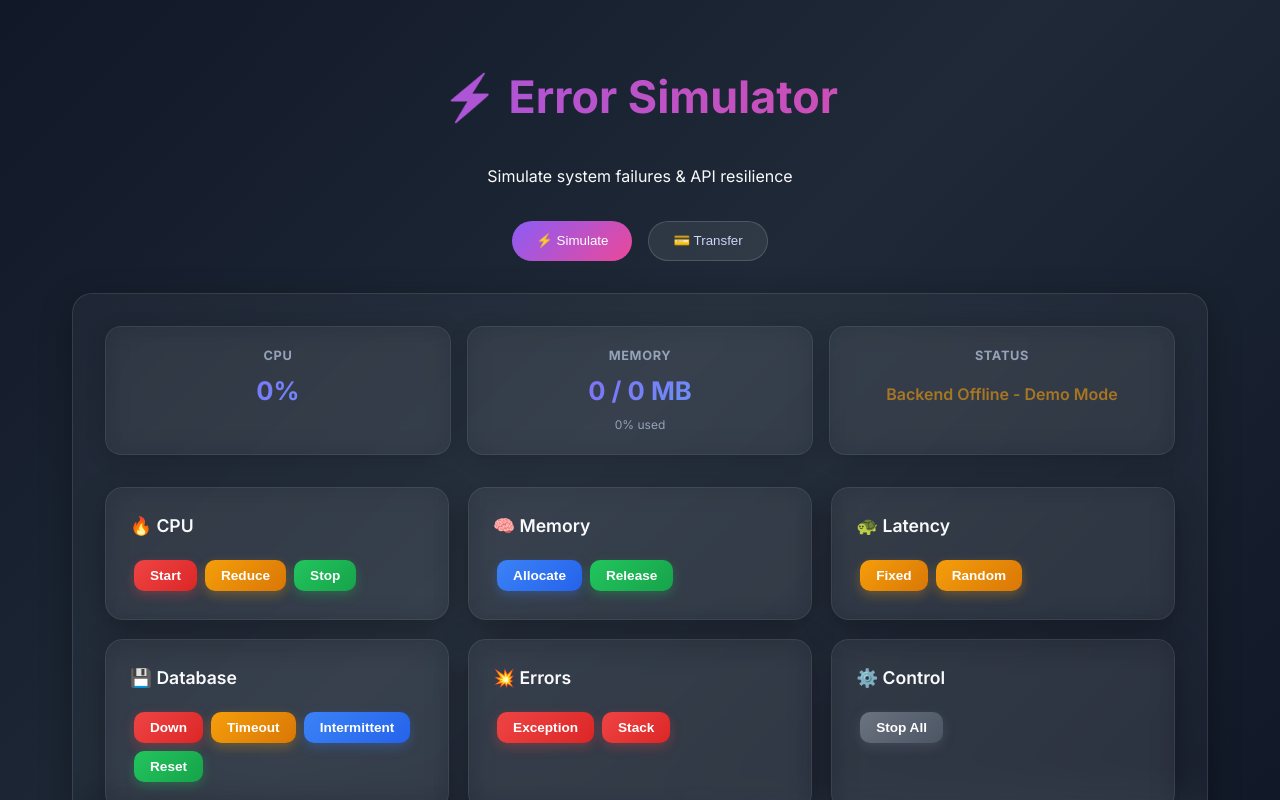
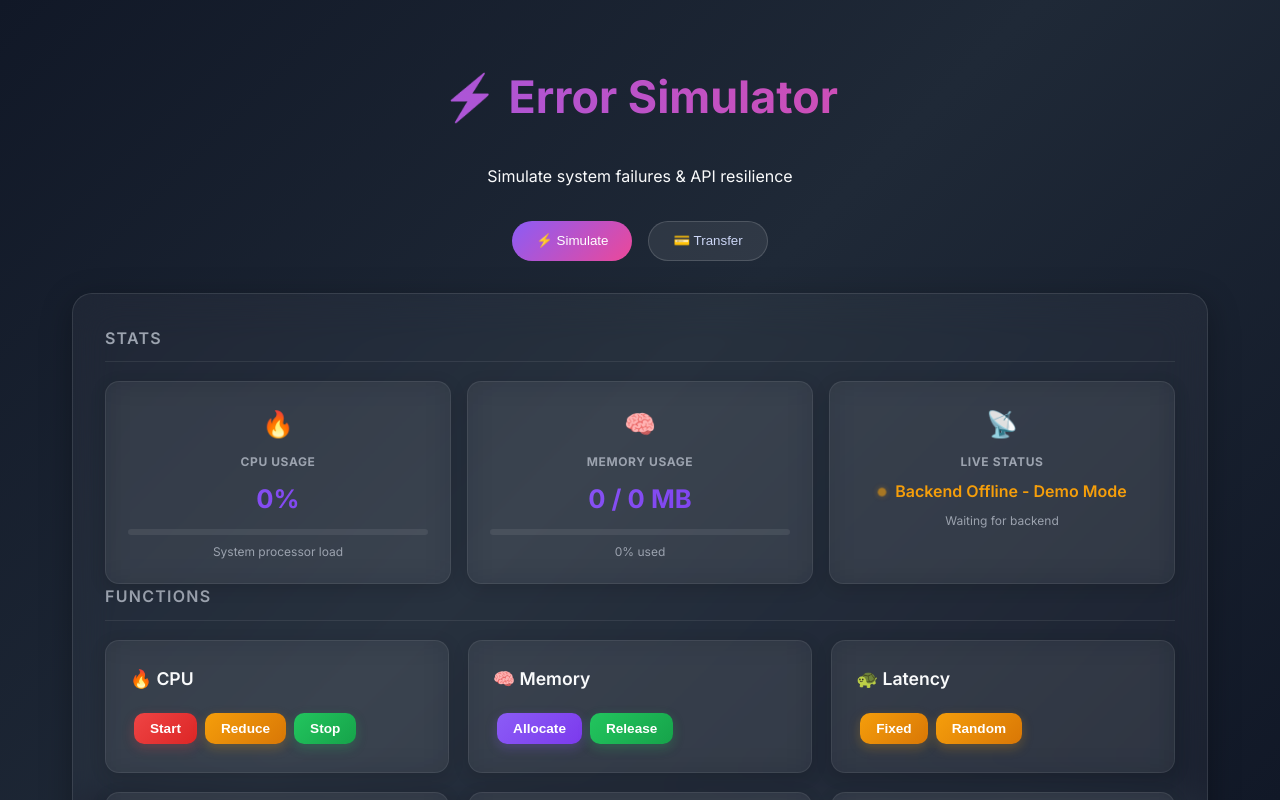
Before and after one commit to A-George-Bright/ErrorSimulator, an Angular app in the folder frontend/error-simulator-ui/: page /simulate in a window 1280 px wide. Shown: the top 800 px of the page. Built offline with nearby package versions, Linux system fonts and the light colour scheme; no server answers.

Commit message:
UI Changes

```diff
--- a/frontend/error-simulator-ui/src/app/simulate.component.css
+++ b/frontend/error-simulator-ui/src/app/simulate.component.css
@@ -1,41 +1,57 @@
-/* Stats Bar */
+/* Section Titles */
+.section-title {
+  margin: 0 0 1.2rem;
+  font-size: 1rem;
+  font-weight: 600;
+  text-transform: uppercase;
+  letter-spacing: 0.08em;
+  color: var(--text-muted);
+  padding-bottom: 0.6rem;
+  border-bottom: 1px solid var(--border);
+}
+
+/* Stats Row */
 .stats-container {
   display: flex;
   gap: 1rem;
-  margin-bottom: 2rem;
 }
 
 .stat-card {
   flex: 1;
-  background: rgba(255, 255, 255, 0.04);
-  border: 1px solid rgba(255, 255, 255, 0.08);
-  border-radius: 16px;
-  padding: 1.2rem;
+  background: var(--glass);
+  border: 1px solid var(--border);
+  border-radius: 14px;
+  padding: 1.4rem;
   text-align: center;
   backdrop-filter: blur(16px);
-  box-shadow: 0 4px 20px rgba(0, 0, 0, 0.2);
+  box-shadow: 0 4px 16px rgba(0, 0, 0, 0.15);
   transition: all 0.3s ease;
 }
 
 .stat-card:hover {
-  border-color: rgba(139, 92, 246, 0.3);
-  box-shadow: 0 8px 30px rgba(139, 92, 246, 0.15);
+  border-color: rgba(139, 92, 246, 0.25);
+  box-shadow: 0 8px 24px rgba(139, 92, 246, 0.1);
   transform: translateY(-2px);
 }
 
+.stat-icon {
+  font-size: 1.6rem;
+  margin-bottom: 0.4rem;
+}
+
 .stat-card h3 {
-  margin: 0 0 0.3rem;
-  font-size: 0.8rem;
+  margin: 0 0 0.5rem;
+  font-size: 0.75rem;
   text-transform: uppercase;
   letter-spacing: 0.05em;
-  color: #94a3b8;
+  color: var(--text-muted);
 }
 
 .stat-value {
   font-size: 1.6rem;
   font-weight: 700;
   margin: 0;
-  background: linear-gradient(135deg, #8b5cf6, #60a5fa);
+  background: linear-gradient(135deg, var(--primary), var(--primary-dark));
   -webkit-background-clip: text;
   background-clip: text;
   -webkit-text-fill-color: transparent;
@@ -43,29 +59,87 @@
 
 .stat-sub {
   font-size: 0.75rem;
-  color: #94a3b8;
-  margin: 0.2rem 0 0;
+  color: var(--text-muted);
+  margin: 0.4rem 0 0;
+}
+
+/* Progress Bars */
+.stat-bar {
+  width: 100%;
+  height: 6px;
+  background: var(--border);
+  border-radius: 3px;
+  margin-top: 0.6rem;
+  overflow: hidden;
+}
+
+.stat-bar-fill {
+  height: 100%;
+  border-radius: 3px;
+  transition: width 0.5s ease;
+  max-width: 100%;
+}
+
+.cpu-bar,
+.memory-bar {
+  background: linear-gradient(90deg, var(--primary), var(--primary-dark));
+}
+
+/* Status Indicator */
+.status-indicator {
+  display: flex;
+  align-items: center;
+  justify-content: center;
+  gap: 0.5rem;
+}
+
+.status-indicator p {
+  margin: 0;
+}
+
+.status-dot {
+  width: 10px;
+  height: 10px;
+  border-radius: 50%;
+  display: inline-block;
+  flex-shrink: 0;
+}
+
+.dot-connected {
+  background: var(--success);
+  box-shadow: 0 0 8px rgba(34, 197, 94, 0.5);
+  animation: dot-pulse 2s infinite;
+}
+
+.dot-disconnected {
+  background: var(--gray-600);
+  box-shadow: 0 0 8px rgba(75, 85, 99, 0.4);
+}
+
+.dot-demo {
+  background: var(--warning);
+  box-shadow: 0 0 8px rgba(245, 158, 11, 0.5);
+  animation: dot-pulse 2s infinite;
 }
 
 .connected {
-  color: #22c55e;
+  color: var(--success);
   font-weight: 600;
 }
 
 .disconnected {
-  color: #ef4444;
+  color: var(--gray-600);
   font-weight: 600;
 }
 
 .demo {
-  color: #f59e0b;
+  color: var(--warning);
   font-weight: 600;
-  animation: pulse 2s infinite;
 }
 
-@keyframes pulse {
-  0%, 100% { opacity: 1; }
-  50% { opacity: 0.6; }
+@keyframes dot-pulse {
+  0%, 100% { opacity: 1; transform: scale(1); }
+  50% { opacity: 0.6; transform: scale(0.85); }
 }
 
 /* Action Grid */
@@ -76,18 +150,18 @@
 }
 
 .card {
-  background: rgba(255, 255, 255, 0.04);
-  border: 1px solid rgba(255, 255, 255, 0.08);
-  border-radius: 18px;
+  background: var(--glass);
+  border: 1px solid var(--border);
+  border-radius: 14px;
   padding: 1.5rem;
   backdrop-filter: blur(16px);
   transition: all 0.3s ease;
-  box-shadow: 0 8px 32px rgba(0, 0, 0, 0.3);
+  box-shadow: 0 4px 16px rgba(0, 0, 0, 0.15);
 }
 
 .card:hover {
-  border-color: rgba(139, 92, 246, 0.3);
-  box-shadow: 0 16px 40px rgba(0, 0, 0, 0.5);
+  border-color: rgba(139, 92, 246, 0.25);
+  box-shadow: 0 8px 24px rgba(139, 92, 246, 0.1);
   transform: translateY(-2px);
 }
 
@@ -120,27 +194,27 @@
   transform: scale(0.95);
 }
 
-.btn.red {
-  background: linear-gradient(135deg, #ef4444, #dc2626);
-  box-shadow: 0 4px 12px rgba(239, 68, 68, 0.3);
+.btn.danger {
+  background: linear-gradient(135deg, var(--danger), #dc2626);
+  box-shadow: 0 4px 12px rgba(239, 68, 68, 0.25);
 }
 
-.btn.yellow {
-  background: linear-gradient(135deg, #f59e0b, #d97706);
-  box-shadow: 0 4px 12px rgba(245, 158, 11, 0.3);
+.btn.warning {
+  background: linear-gradient(135deg, var(--warning), #d97706);
+  box-shadow: 0 4px 12px rgba(245, 158, 11, 0.25);
 }
 
-.btn.green {
-  background: linear-gradient(135deg, #22c55e, #16a34a);
-  box-shadow: 0 4px 12px rgba(34, 197, 94, 0.3);
+.btn.success {
+  background: linear-gradient(135deg, var(--success), #16a34a);
+  box-shadow: 0 4px 12px rgba(34, 197, 94, 0.25);
 }
 
-.btn.blue {
-  background: linear-gradient(135deg, #3b82f6, #2563eb);
-  box-shadow: 0 4px 12px rgba(59, 130, 246, 0.3);
+.btn.primary {
+  background: linear-gradient(135deg, var(--primary), var(--primary-dark));
+  box-shadow: 0 4px 12px rgba(139, 92, 246, 0.25);
 }
 
-.btn.gray {
-  background: linear-gradient(135deg, #6b7280, #4b5563);
-  box-shadow: 0 4px 12px rgba(107, 114, 128, 0.3);
+.btn.neutral {
+  background: linear-gradient(135deg, var(--gray-600), var(--gray-700));
+  box-shadow: 0 4px 12px rgba(75, 85, 99, 0.25);
 }
--- a/frontend/error-simulator-ui/src/app/simulate.component.html
+++ b/frontend/error-simulator-ui/src/app/simulate.component.html
@@ -1,74 +1,95 @@
-<!-- 📊 STATS (TOP) -->
+<!-- 📊 STATS SECTION -->
+<h2 class="section-title">Stats</h2>
 <div class="stats-container">
 
+  <!-- CPU Stats Box -->
   <div class="stat-card">
-    <h3>CPU</h3>
+    <div class="stat-icon">🔥</div>
+    <h3>CPU Usage</h3>
     <p class="stat-value">{{ cpu() | number:'1.0-1' }}%</p>
+    <div class="stat-bar">
+      <div class="stat-bar-fill cpu-bar" [style.width.%]="cpu()"></div>
+    </div>
+    <p class="stat-sub">System processor load</p>
   </div>
 
+  <!-- Memory Stats Box -->
   <div class="stat-card">
-    <h3>Memory</h3>
+    <div class="stat-icon">🧠</div>
+    <h3>Memory Usage</h3>
     <p class="stat-value">{{ ram() }} / {{ totalRam() }} MB</p>
+    <div class="stat-bar">
+      <div class="stat-bar-fill memory-bar" [style.width.%]="memoryPercent()"></div>
+    </div>
     <p class="stat-sub">{{ memoryPercent() }}% used</p>
   </div>
 
+  <!-- Live Status Box -->
   <div class="stat-card">
-    <h3>Status</h3>
-<p [class.connected]="connectionStatus() === 'connected' || connectionStatus() === 'demo'"
-       [class.disconnected]="connectionStatus() === 'disconnected'"
-       [class.demo]="connectionStatus() === 'demo'">
-      {{ statusMessage() }}
-    </p>
+    <div class="stat-icon">📡</div>
+    <h3>Live Status</h3>
+    <div class="status-indicator">
+      <span class="status-dot"
+        [class.dot-connected]="connectionStatus() === 'connected'"
+        [class.dot-disconnected]="connectionStatus() === 'disconnected'"
+        [class.dot-demo]="connectionStatus() === 'demo'"></span>
+      <p [class.connected]="connectionStatus() === 'connected'"
+         [class.disconnected]="connectionStatus() === 'disconnected'"
+         [class.demo]="connectionStatus() === 'demo'">
+        {{ statusMessage() }}
+      </p>
+    </div>
+    <p class="stat-sub">{{ connectionStatus() === 'connected' ? 'Refreshing every 1s' : 'Waiting for backend' }}</p>
   </div>
 
 </div>
 
-
-<!-- 🎛️ ACTION PANELS -->
+<!-- 🎛️ FUNCTIONS SECTION -->
+<h2 class="section-title">Functions</h2>
 <div class="grid">
 
   <!-- CPU -->
   <div class="card">
     <h3>🔥 CPU</h3>
-    <button class="btn red" (click)="run('cpu')">Start</button>
-    <button class="btn yellow" (click)="run('cpuReduce')">Reduce</button>
-    <button class="btn green" (click)="run('cpuStop')">Stop</button>
+    <button class="btn danger" (click)="run('cpu')">Start</button>
+    <button class="btn warning" (click)="run('cpuReduce')">Reduce</button>
+    <button class="btn success" (click)="run('cpuStop')">Stop</button>
   </div>
 
   <!-- MEMORY -->
   <div class="card">
     <h3>🧠 Memory</h3>
-    <button class="btn blue" (click)="run('memoryStart')">Allocate</button>
-    <button class="btn green" (click)="run('memoryStop')">Release</button>
+    <button class="btn primary" (click)="run('memoryStart')">Allocate</button>
+    <button class="btn success" (click)="run('memoryStop')">Release</button>
   </div>
 
   <!-- SLOW -->
   <div class="card">
     <h3>🐢 Latency</h3>
-    <button class="btn yellow" (click)="run('slow')">Fixed</button>
-    <button class="btn yellow" (click)="run('slowRandom')">Random</button>
+    <button class="btn warning" (click)="run('slow')">Fixed</button>
+    <button class="btn warning" (click)="run('slowRandom')">Random</button>
   </div>
 
   <!-- DATABASE -->
   <div class="card">
     <h3>💾 Database</h3>
-    <button class="btn red" (click)="run('dbDown')">Down</button>
-    <button class="btn yellow" (click)="run('dbTimeout')">Timeout</button>
-    <button class="btn blue" (click)="run('dbIntermittent')">Intermittent</button>
-    <button class="btn green" (click)="run('dbReset')">Reset</button>
+    <button class="btn danger" (click)="run('dbDown')">Down</button>
+    <button class="btn warning" (click)="run('dbTimeout')">Timeout</button>
+    <button class="btn primary" (click)="run('dbIntermittent')">Intermittent</button>
+    <button class="btn success" (click)="run('dbReset')">Reset</button>
   </div>
 
   <!-- ERRORS -->
   <div class="card">
     <h3>💥 Errors</h3>
-    <button class="btn red" (click)="run('exception')">Exception</button>
-    <button class="btn red" (click)="run('stack')">Stack</button>
+    <button class="btn danger" (click)="run('exception')">Exception</button>
+    <button class="btn danger" (click)="run('stack')">Stack</button>
   </div>
 
   <!-- GLOBAL -->
   <div class="card">
     <h3>⚙️ Control</h3>
-    <button class="btn gray" (click)="run('stopAll')">Stop All</button>
+    <button class="btn neutral" (click)="run('stopAll')">Stop All</button>
   </div>
 
 </div>
--- a/frontend/error-simulator-ui/src/app/simulate.component.ts
+++ b/frontend/error-simulator-ui/src/app/simulate.component.ts
@@ -24,21 +24,37 @@ export class SimulateComponent implements OnInit, OnDestroy {
 
   isLoading = (action: string) => this.loading().has(action);
 
+  refreshCpuStats(res: any) {
+    this.cpu.set(Number(res?.systemCpu ?? 0));
+  }
+
+  refreshMemoryStats(res: any) {
+    this.ram.set(Number(res?.usedMemoryMb ?? 0));
+    this.totalRam.set(Number(res?.totalMemoryMb ?? 0));
+    this.memoryPercent.set(Number(res?.memoryLoadPercent ?? 0));
+  }
+
+  refreshLiveStatus(connected: boolean) {
+    if (connected) {
+      this.connectionStatus.set('connected');
+      this.statusMessage.set('Live Stats Streaming');
+    } else {
+      this.connectionStatus.set('demo');
+      this.statusMessage.set('Backend Offline - Demo Mode');
+    }
+  }
+
   refreshStats() {
     this.sim.stats().subscribe({
       next: (res: any) => {
-        this.cpu.set(Number(res?.systemCpu ?? 0));
-        this.ram.set(Number(res?.usedMemoryMb ?? 0));
-        this.totalRam.set(Number(res?.totalMemoryMb ?? 0));
-        this.memoryPercent.set(Number(res?.memoryLoadPercent ?? 0));
-        this.connectionStatus.set('connected');
-        this.statusMessage.set('Live Stats Streaming');
+        this.refreshCpuStats(res);
+        this.refreshMemoryStats(res);
+        this.refreshLiveStatus(true);
       },
       error: () => {
         this.cpu.set(0);
         this.ram.set(0);
-        this.connectionStatus.set('demo');
-        this.statusMessage.set('Backend Offline - Demo Mode');
+        this.refreshLiveStatus(false);
       }
     });
   }
```
